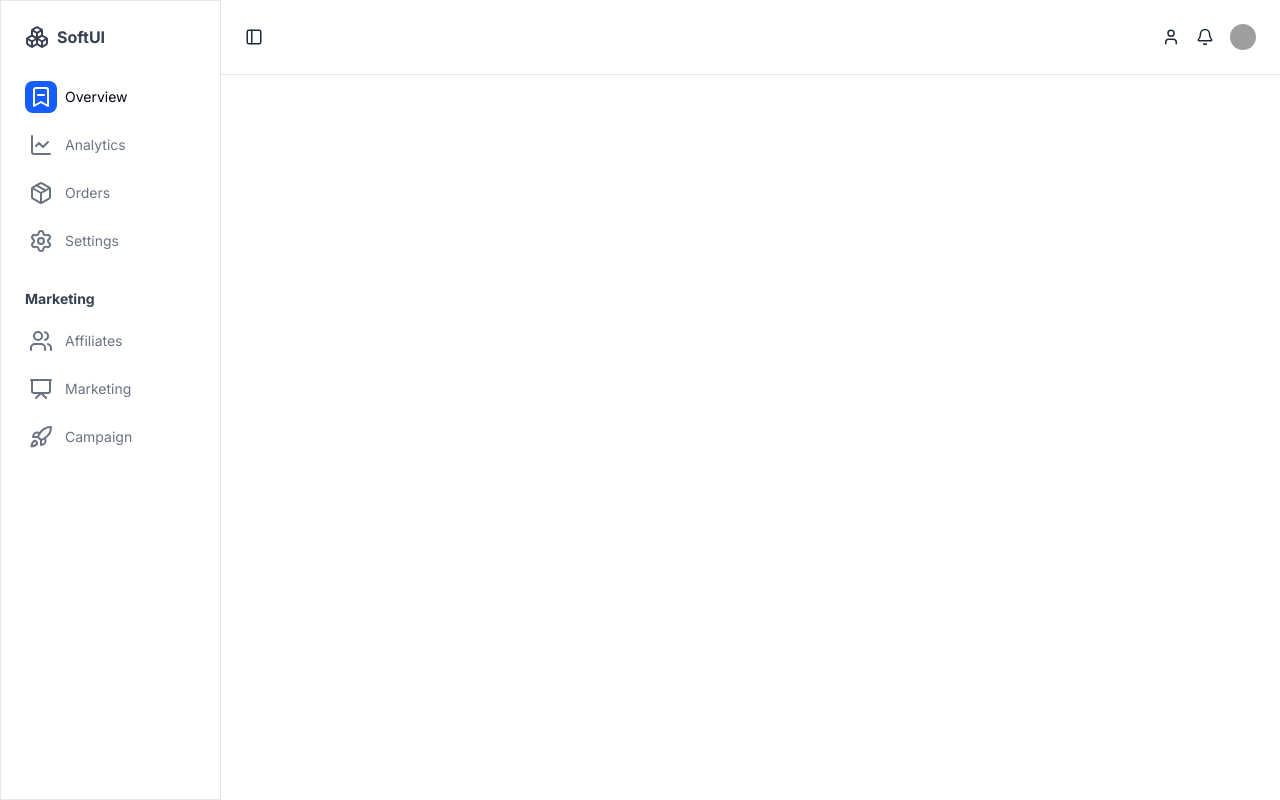
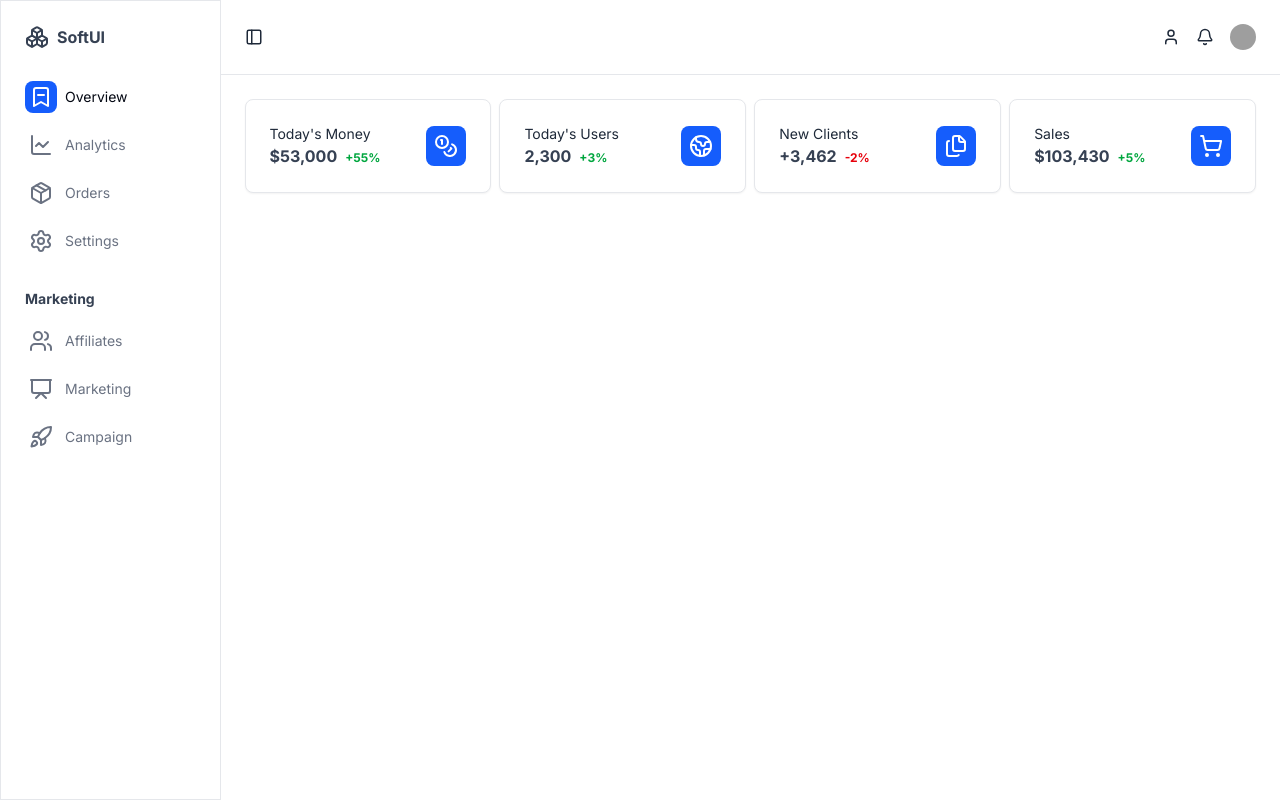
Before and after one commit to Swastikyadav/CatalystUI, a Next.js app: page / in a window 1280 px wide. Built offline with nearby package versions, Linux system fonts and the light colour scheme; grey boxes are pictures that could not be loaded.

Commit message:
add KPI cards

```diff
--- /dev/null
+++ b/components/ui/card.tsx
@@ -0,0 +1,34 @@
+import React from "react";
+
+import { Slot } from "@radix-ui/react-slot";
+import { cx } from "@/lib/utils";
+
+interface CardProps extends React.ComponentPropsWithoutRef<"div"> {
+  asChild?: boolean;
+}
+
+const Card = React.forwardRef<HTMLDivElement, CardProps>(
+  ({ className, asChild, ...props }, forwardedRef) => {
+    const Component = asChild ? Slot : "div";
+    return (
+      <Component
+        ref={forwardedRef}
+        className={cx(
+          // base
+          "relative w-full rounded-lg border p-6 text-left shadow-xs",
+          // bg color
+          "bg-white dark:bg-[#090E1A]",
+          // border
+          "border-gray-200 dark:border-gray-800",
+          // className prop
+          className
+        )}
+        {...props}
+      />
+    );
+  }
+);
+
+Card.displayName = "Card";
+
+export { Card, type CardProps };
--- a/package.json
+++ b/package.json
@@ -9,6 +9,7 @@
     "lint": "next lint"
   },
   "dependencies": {
+    "@radix-ui/react-slot": "^1.2.3",
     "clsx": "^2.1.1",
     "lucide-react": "^0.525.0",
     "next": "15.4.1",
--- a/templates/salesOverview.tsx
+++ b/templates/salesOverview.tsx
@@ -1,6 +1,6 @@
 "use client";
 
-import React, { ReactElement, useState } from "react";
+import React, { ReactElement, ReactNode, useState } from "react";
 
 import { Sidebar } from "@/blocks/sidebar";
 import { SwitchRoot, SwitchThumb } from "@/components/ui/switch";
@@ -21,6 +21,9 @@ import {
   BookmarkMinusIcon,
   BoxesIcon,
   ChartLineIcon,
+  CoinsIcon,
+  FilesIcon,
+  Globe2Icon,
   LinkIcon,
   LogOutIcon,
   MoonIcon,
@@ -29,10 +32,12 @@ import {
   PresentationIcon,
   RocketIcon,
   SettingsIcon,
+  ShoppingCartIcon,
   UserIcon,
   UsersIcon,
 } from "lucide-react";
 import { cx } from "@/lib/utils";
+import { Card } from "@/components/ui/card";
 
 const navLinks = {
   default: [
@@ -55,12 +60,39 @@ const profileLinks = [
   { icon: <MoonIcon width={18} />, value: "Dark Mode", link: "#" },
 ];
 
+const kpis = [
+  {
+    title: "Today's Money",
+    description: "$53,000",
+    growth: 55,
+    icon: <CoinsIcon />,
+  },
+  {
+    title: "Today's Users",
+    description: "2,300",
+    growth: 3,
+    icon: <Globe2Icon />,
+  },
+  {
+    title: "New Clients",
+    description: "+3,462",
+    growth: -2,
+    icon: <FilesIcon />,
+  },
+  {
+    title: "Sales",
+    description: "$103,430",
+    growth: 5,
+    icon: <ShoppingCartIcon />,
+  },
+];
+
 function SalesOverview() {
   const [open, setOpen] = useState(true);
 
   return (
     <div id="container" className="flex">
-      <Sidebar.Root open={open}>
+      <Sidebar.Root open={open} className="z-100">
         <Sidebar.Title onClose={() => setOpen(false)}>
           <BoxesIcon /> <span>SoftUI</span>
         </Sidebar.Title>
@@ -109,6 +141,34 @@ function SalesOverview() {
             </div>
           </span>
         </header>
+
+        <section className="p-6 flex gap-2 flex-wrap lg:flex-nowrap">
+          {kpis.map((kpi) => (
+            <Card key={kpi.title} className="w-min-3/12">
+              <article className="flex items-center justify-between">
+                <div>
+                  <CardTitle>{kpi.title}</CardTitle>
+                  <CardDescription>
+                    <p className="flex items-baseline gap-2">
+                      {kpi.description}{" "}
+                      <span
+                        className={cx(
+                          "text-xs text-green-600 dark:text-green-400",
+                          kpi.growth < 0 ? "text-red-600 dark:text-red-400" : ""
+                        )}
+                      >
+                        {`${kpi.growth > 0 ? "+" : ""}${kpi.growth}%`}
+                      </span>
+                    </p>
+                  </CardDescription>
+                </div>
+                <span className="text-white bg-blue-600 w-[40px] h-[40px] flex items-center justify-center rounded-lg">
+                  {kpi.icon}
+                </span>
+              </article>
+            </Card>
+          ))}
+        </section>
       </main>
     </div>
   );
@@ -199,4 +259,43 @@ function ProfilePopoverContent() {
   );
 }
 
+function CardTitle({
+  className,
+  children,
+}: {
+  className?: string;
+  children: ReactNode;
+}) {
+  return (
+    <p
+      className={cx(
+        // base
+        "text-gray-800 dark:text-gray-100 text-sm",
+        className
+      )}
+    >
+      {children}
+    </p>
+  );
+}
+function CardDescription({
+  className,
+  children,
+}: {
+  className?: string;
+  children: ReactNode;
+}) {
+  return (
+    <h2
+      className={cx(
+        //base
+        "text-gray-700 dark:text-gray-200 font-bold",
+        className
+      )}
+    >
+      {children}
+    </h2>
+  );
+}
+
 export default SalesOverview;
```
Also changed, not shown: 1 other file (tests, documents, lock files or other folders).
